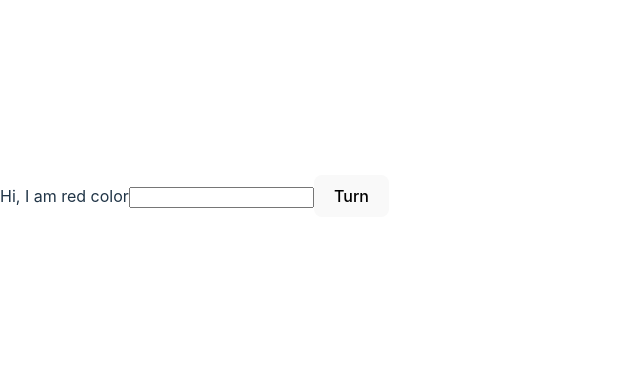
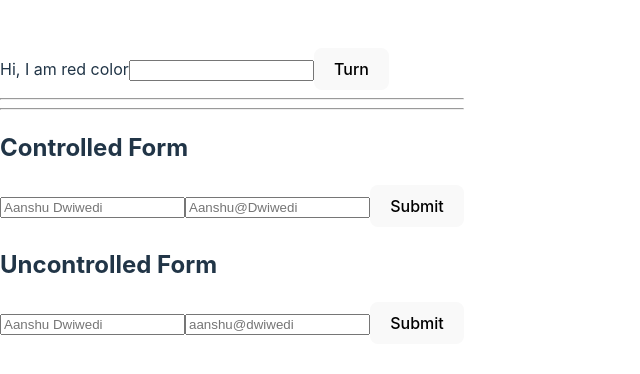
Before and after one commit to 1Aanshu/react-js-project, a React (Vite) app in the folder my-first-project/: page / in a window 1280 px wide. Shown: the part 204-578 px from the top of the page, without its empty margins (0-640 px from the left). Built offline with nearby package versions, Linux system fonts and the light colour scheme.

Commit message:
Form completed controlled and uncontrolled

```diff
--- a/my-first-project/src/App.jsx
+++ b/my-first-project/src/App.jsx
@@ -1,9 +1,14 @@
 import States from "./components/States";
+import { FormA, FormB } from "./components/Forms";
 
 const App = () => {
   return (
     <>
       <States />
+      <hr />
+      <hr />
+      <FormA />
+      <FormB />
     </>
   );
 };
--- /dev/null
+++ b/my-first-project/src/components/Forms.jsx
@@ -0,0 +1,78 @@
+import { useRef, useState } from "react";
+export const FormA = () => {
+  const [data, setData] = useState({
+    name: "",
+    email: "",
+  });
+  const handleSubmit = () => {
+    alert(`Your name is ${data?.name} && your email is ${data?.email}`);
+  };
+  return (
+    <>
+      <h2>Controlled Form</h2>
+      <form onSubmit={handleSubmit}>
+        <input
+          name="name"
+          placeholder="Aanshu Dwiwedi"
+          onChange={(e) => {
+            setData((preVal) => {
+              return { ...preVal, name: e.target.value };
+            });
+          }}
+        />
+        <input
+          type="email"
+          name="email"
+          placeholder="Aanshu@Dwiwedi"
+          onChange={(e) => {
+            setData((preVal) => {
+              return { ...preVal, email: e.target.value };
+            });
+          }}
+        />
+        <button type="submit">Submit</button>
+      </form>
+    </>
+  );
+};
+
+export const FormB = () => {
+  const nameRef = useRef(null);
+  const emailRef = useRef(null);
+
+  const handleSubmit = (e) => {
+    e.preventDefault();
+    const name = nameRef.current.value;
+    const email = emailRef.current.value;
+    alert(`Your name is ${name} && your email is ${email}`);
+  };
+
+  return (
+    <div>
+      <h2>Uncontrolled Form</h2>
+      <form
+        onSubmit={(e) => {
+          handleSubmit(e);
+        }}
+      >
+        <input name="name" placeholder="Aanshu Dwiwedi" ref={nameRef} />
+        <input
+          type="email"
+          name="email"
+          placeholder="aanshu@dwiwedi"
+          ref={emailRef}
+        />
+        <button type="submit">Submit</button>
+      </form>
+    </div>
+  );
+};
+
+/*
+Form Validation for name and email
+name should be alphabet and space only
+name should be minium 3 character
+
+email should verify the email regx pattern
+
+*/
```
